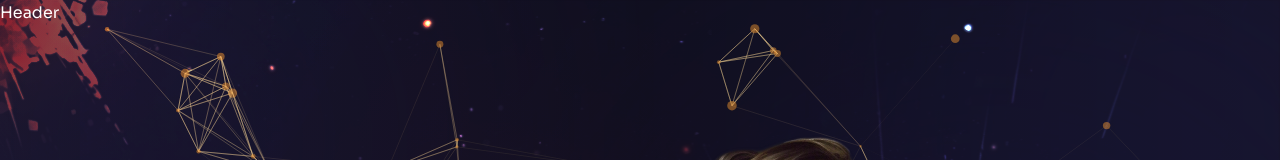
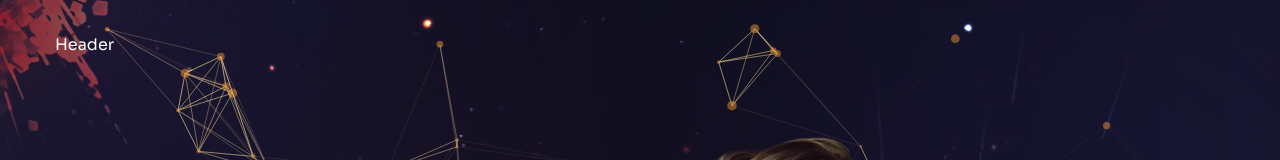
Before and after one commit to erickdc7/react-portfolio-2, a Next.js app: page / in a window 1280 px wide. Shown: the top 160 px of the page. Built offline with nearby package versions, Linux system fonts and the light colour scheme.

Commit message:
add header styles

```diff
--- a/components/Header.js
+++ b/components/Header.js
@@ -9,7 +9,9 @@ import Socials from "./Socials";
 
 const Header = () => {
   return (
-    <header className="absolute z-30 w-full">Header</header>
+    <header className="absolute z-30 w-full flex items-center px-16 xl:px-0 xl:h-[90px]">
+      <div className="container mx-auto">Header</div>
+    </header>
   );
 };
 
```
